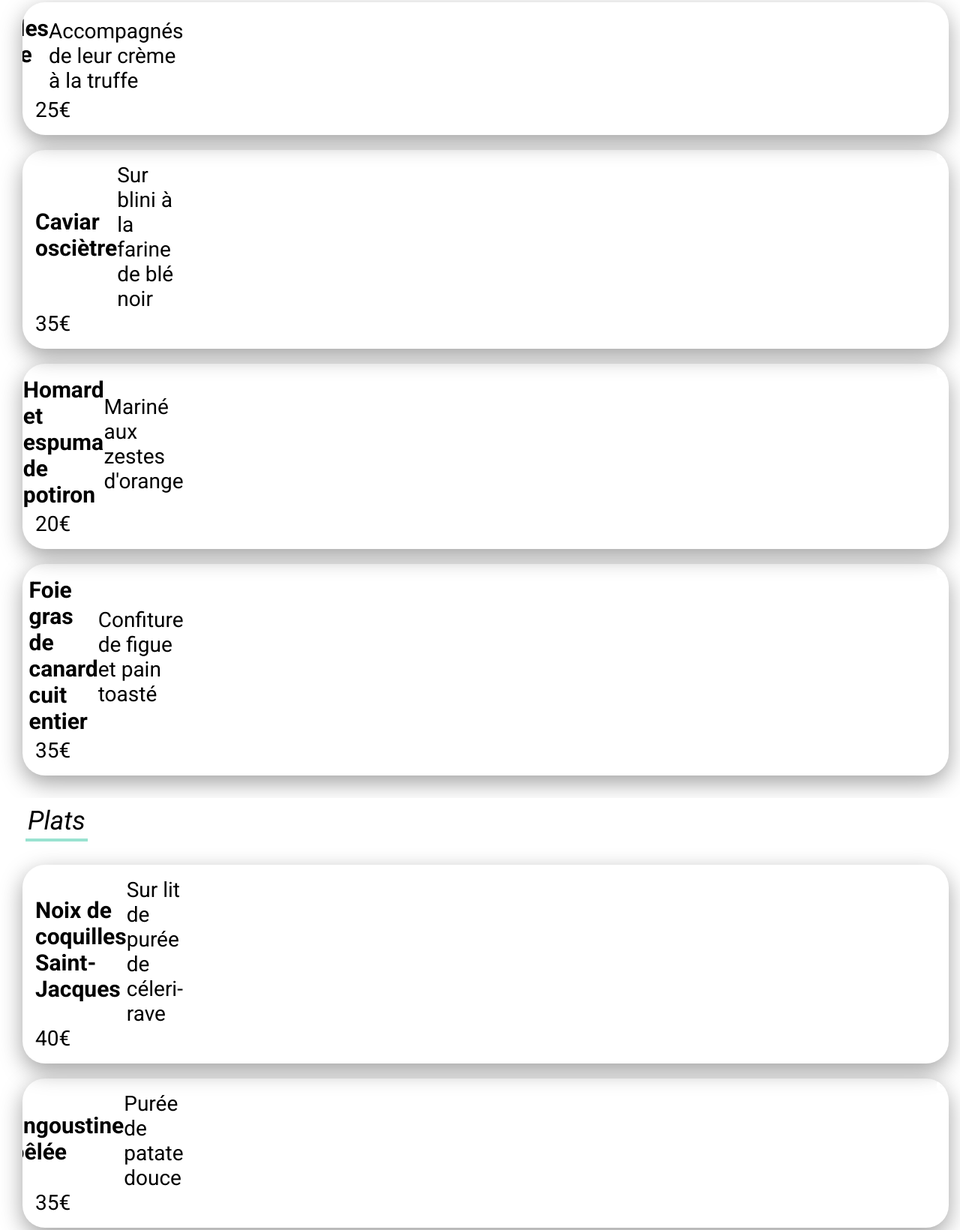
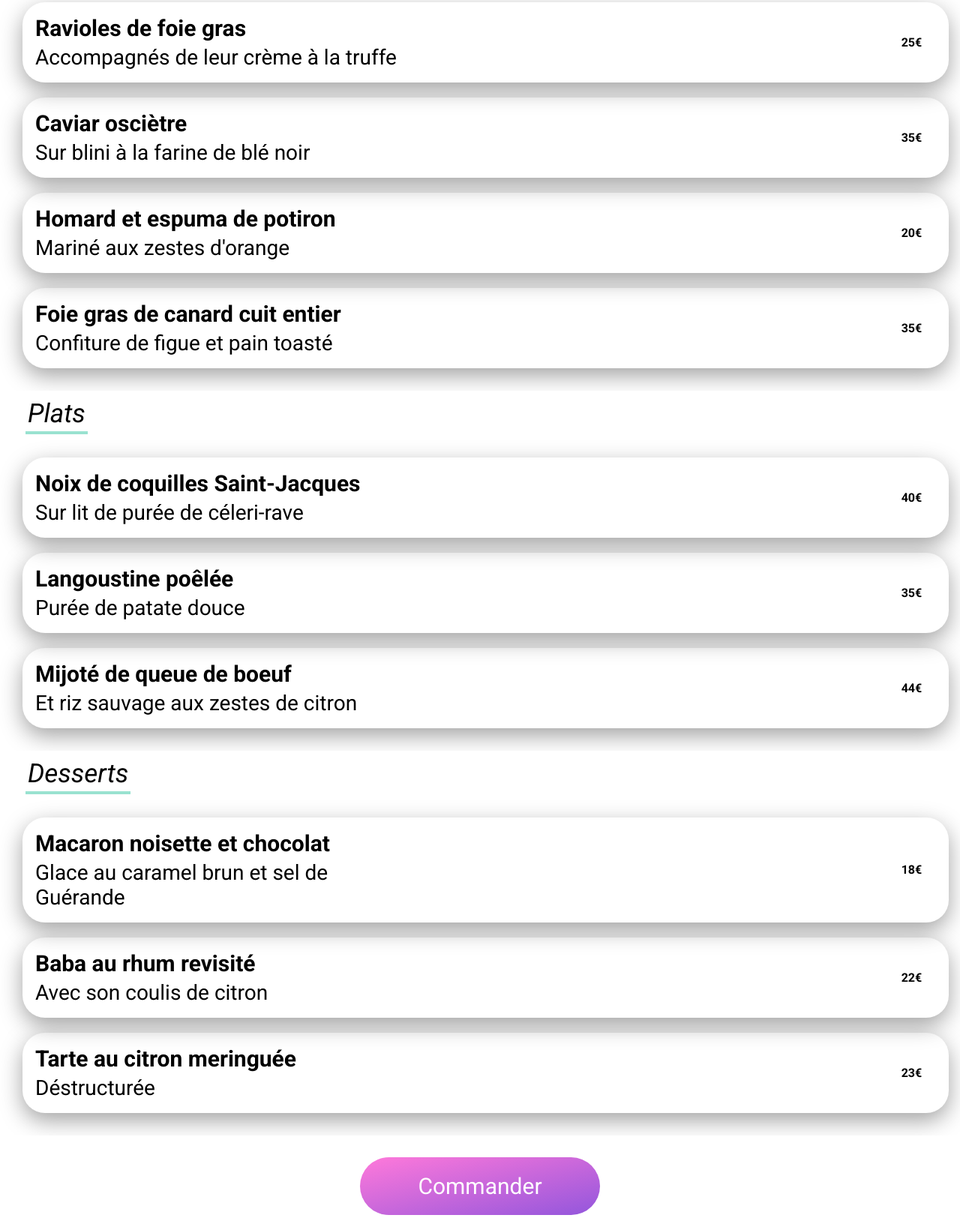
Before and after one commit to KillianSb/P3-Bac2, a plain HTML site: page pages/la-note-enchantee.html in a window 1280 px wide. Shown: the part 810-2450 px from the top of the page at 75% size. Drawn offline with Linux system fonts and the light colour scheme; a web font is replaced by a local one.

Commit message:
html changement

```diff
--- a/pages/la-note-enchantee.html
+++ b/pages/la-note-enchantee.html
@@ -35,148 +35,148 @@
 			<section class="block-carte-menu">
 				<div class="sous-titre-menu">Entrées</div>
 
-				<article class="liste">
-					<div class="entrees">
+				<div class="liste">
+					<article class="entrees">
 						<div class="box-contenu">
-							<aside class="info">
-								<div class="titre">Ravioles de foie gras</div>
-								<div class="sous-titre">Accompagnés de leur crème à la truffe</div>
-							</aside>
-							<div class="prix">25€</div>
+							<aside class="titre">Ravioles de foie gras</aside>
+							<aside class="sous-titre">Accompagnés de leur crème à la truffe</aside>
 						</div>
-						<div class="circle">
-							<i class="fa-solid fa-circle-check fa-spin-reverse"></i>
+						<div class="info">
+							<aside class="prix">25€</aside>
+							<div class="circle">
+								<i class="fa-solid fa-circle-check fa-spin-reverse"></i>
+							</div>
 						</div>
-					</div>
+					</article>
 
-					<div class="entrees">
+					<article class="entrees">
 						<div class="box-contenu">
-							<aside class="info">
-								<div class="titre">Caviar osciètre</div>
-								<div class="sous-titre">Sur blini à la farine de blé noir</div>
-							</aside>
-							<div class="prix">35€</div>
+							<aside class="titre">Caviar osciètre</aside>
+							<aside class="sous-titre">Sur blini à la farine de blé noir</aside>
 						</div>
-						<div class="circle">
-							<i class="fa-solid fa-circle-check fa-spin-reverse"></i>
+						<div class="info">
+							<aside class="prix">35€</aside>
+							<div class="circle">
+								<i class="fa-solid fa-circle-check fa-spin-reverse"></i>
+							</div>
 						</div>
-					</div>
+					</article>
 
-					<div class="entrees">
+					<article class="entrees">
 						<div class="box-contenu">
-							<aside class="info">
-								<div class="titre">Homard et espuma de potiron</div>
-								<div class="sous-titre">Mariné aux zestes d'orange</div>
-							</aside>
-							<div class="prix">20€</div>
+							<aside class="titre">Homard et espuma de potiron</aside>
+							<aside class="sous-titre">Mariné aux zestes d'orange</aside>
 						</div>
-						<div class="circle">
-							<i class="fa-solid fa-circle-check fa-spin-reverse"></i>
+						<div class="info">
+							<aside class="prix">20€</aside>
+							<div class="circle">
+								<i class="fa-solid fa-circle-check fa-spin-reverse"></i>
+							</div>
 						</div>
-					</div>
+					</article>
 
-					<div class="entrees">
+					<article class="entrees">
 						<div class="box-contenu">
-							<aside class="info">
-								<div class="titre">Foie gras de canard cuit entier</div>
-								<div class="sous-titre">Confiture de figue et pain toasté</div>
-							</aside>
-							<div class="prix">35€</div>
+							<aside class="titre">Foie gras de canard cuit entier</aside>
+							<aside class="sous-titre">Confiture de figue et pain toasté</aside>
 						</div>
-						<div class="circle">
-							<i class="fa-solid fa-circle-check fa-spin-reverse"></i>
+						<div class="info">
+							<aside class="prix">35€</aside>
+							<div class="circle">
+								<i class="fa-solid fa-circle-check fa-spin-reverse"></i>
+							</div>
 						</div>
-					</div>
-				</article>
+					</article>
+				</div>
 			</section>
 
 			<section class="block-carte-menu">
 				<div class="sous-titre-menu">Plats</div>
 
-				<article class="liste">
-					<div class="plats">
+				<div class="liste">
+					<article class="plats">
 						<div class="box-contenu">
-							<aside class="info">
-								<div class="titre">Noix de coquilles Saint-Jacques</div>
-								<div class="sous-titre">Sur lit de purée de céleri-rave</div>
-							</aside>
-							<div class="prix">40€</div>
+							<aside class="titre">Noix de coquilles Saint-Jacques</aside>
+							<aside class="sous-titre">Sur lit de purée de céleri-rave</aside>
 						</div>
-						<div class="circle">
-							<i class="fa-solid fa-circle-check fa-spin-reverse"></i>
+						<div class="info">
+							<aside class="prix">40€</aside>
+							<div class="circle">
+								<i class="fa-solid fa-circle-check fa-spin-reverse"></i>
+							</div>
 						</div>
-					</div>
+					</article>
 
-					<div class="plats">
+					<article class="plats">
 						<div class="box-contenu">
-							<aside class="info">
-								<div class="titre">Langoustine poêlée</div>
-								<div class="sous-titre">Purée de patate douce</div>
-							</aside>
-							<div class="prix">35€</div>
+							<aside class="titre">Langoustine poêlée</aside>
+							<aside class="sous-titre">Purée de patate douce</aside>
 						</div>
-						<div class="circle">
-							<i class="fa-solid fa-circle-check fa-spin-reverse"></i>
+						<div class="info">
+							<aside class="prix">35€</aside>
+							<div class="circle">
+								<i class="fa-solid fa-circle-check fa-spin-reverse"></i>
+							</div>
 						</div>
-					</div>
+					</article>
 
-					<div class="plats">
+					<article class="plats">
 						<div class="box-contenu">
-							<aside class="info">
-								<div class="titre">Mijoté de queue de boeuf</div>
-								<div class="sous-titre">Et riz sauvage aux zestes de citron</div>
-							</aside>
-							<div class="prix">44€</div>
+							<aside class="titre">Mijoté de queue de boeuf</aside>
+							<aside class="sous-titre">Et riz sauvage aux zestes de citron</aside>
 						</div>
-						<div class="circle">
-							<i class="fa-solid fa-circle-check fa-spin-reverse"></i>
+						<div class="info">
+							<aside class="prix">44€</aside>
+							<div class="circle">
+								<i class="fa-solid fa-circle-check fa-spin-reverse"></i>
+							</div>
 						</div>
-					</div>
-				</article>
+					</article>
+				</div>
 			</section>
 
 			<section class="block-carte-menu">
 				<div class="sous-titre-menu">Desserts</div>
 
 				<article class="liste">
-					<div class="desserts">
+					<article class="desserts">
 						<div class="box-contenu">
-							<aside class="info">
-								<div class="titre">Macaron noisette et chocolat</div>
-								<div class="sous-titre">Glace au caramel brun et sel de Guérande</div>
-							</aside>
-							<div class="prix">18€</div>
+							<aside class="titre">Macaron noisette et chocolat</aside>
+							<aside class="sous-titre">Glace au caramel brun et sel de Guérande</aside>
 						</div>
-						<div class="circle">
-							<i class="fa-solid fa-circle-check fa-spin-reverse"></i>
+						<div class="info">
+							<aside class="prix">18€</aside>
+							<div class="circle">
+								<i class="fa-solid fa-circle-check fa-spin-reverse"></i>
+							</div>
 						</div>
-					</div>
+					</article>
 
-					<div class="desserts">
+					<article class="desserts">
 						<div class="box-contenu">
-							<aside class="info">
-								<div class="titre">Baba au rhum revisité</div>
-								<div class="sous-titre">Avec son coulis de citron</div>
-							</aside>
-							<div class="prix">22€</div>
+							<aside class="titre">Baba au rhum revisité</aside>
+							<aside class="sous-titre">Avec son coulis de citron</aside>
 						</div>
-						<div class="circle">
-							<i class="fa-solid fa-circle-check fa-spin-reverse"></i>
+						<div class="info">
+							<aside class="prix">22€</aside>
+							<div class="circle">
+								<i class="fa-solid fa-circle-check fa-spin-reverse"></i>
+							</div>
 						</div>
-					</div>
+					</article>
 
-					<div class="desserts">
+					<article class="desserts">
 						<div class="box-contenu">
-							<aside class="info">
-								<div class="titre">Tarte au citron meringuée</div>
-								<div class="sous-titre">Déstructurée</div>
-							</aside>
-							<div class="prix">23€</div>
+							<aside class="titre">Tarte au citron meringuée</aside>
+							<aside class="sous-titre">Déstructurée</aside>
 						</div>
-						<div class="circle">
-							<i class="fa-solid fa-circle-check fa-spin-reverse"></i>
+						<div class="info">
+							<aside class="prix">23€</aside>
+							<div class="circle">
+								<i class="fa-solid fa-circle-check fa-spin-reverse"></i>
+							</div>
 						</div>
-					</div>
+					</article>
 				</article>
 			</section>
 		</main>
```
Also changed, not shown: pages/la-palette-du-gout.html (+87 -87 lines).
